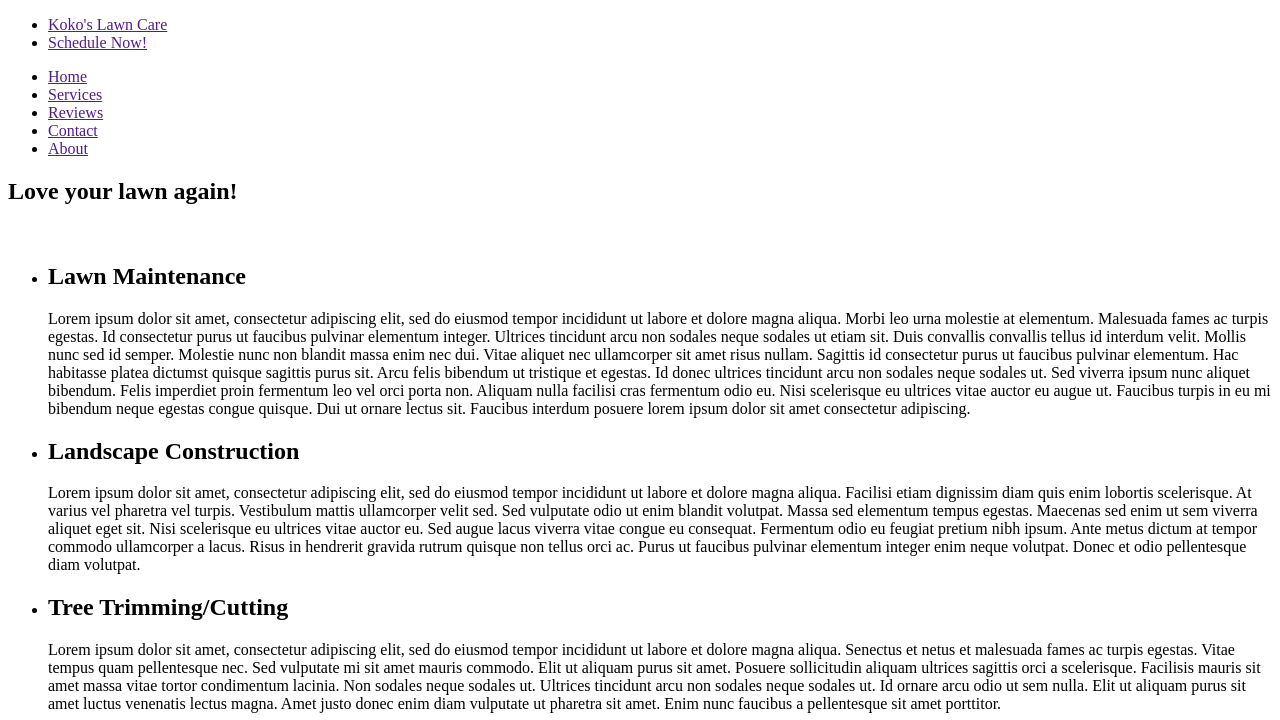
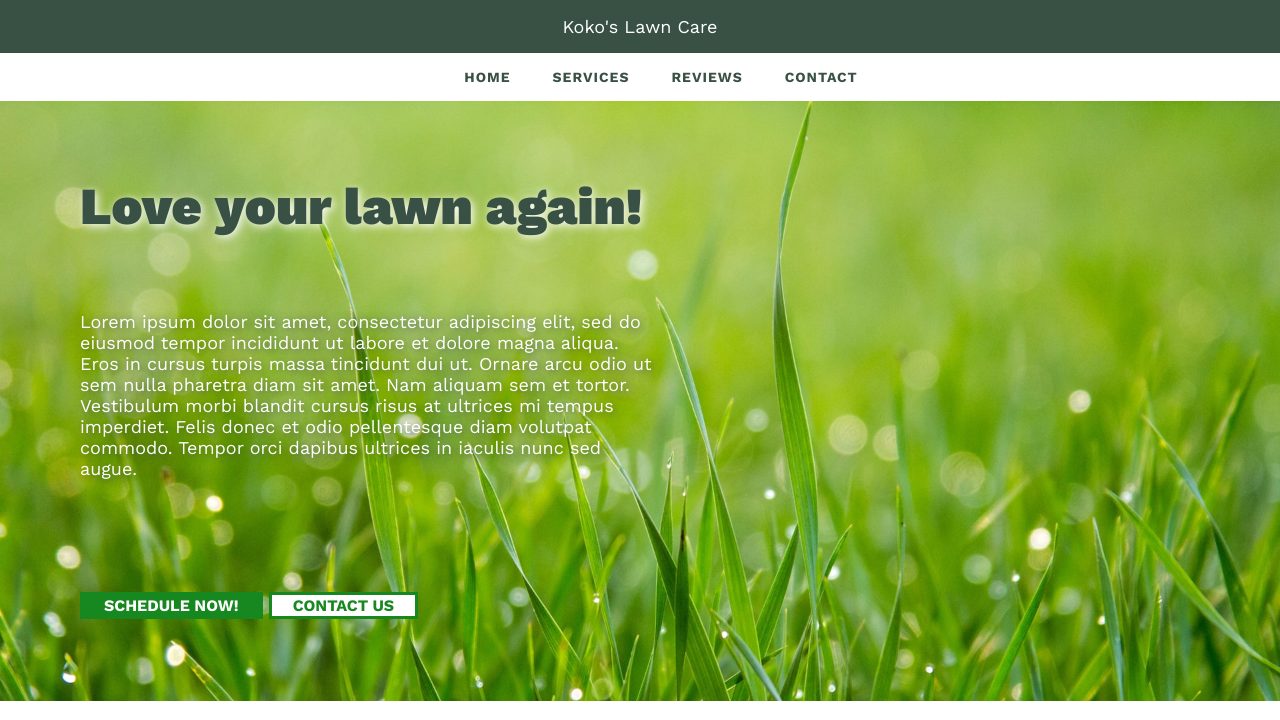
Before and after one commit to cleecoloma/Koko-s-Lawn-Care, a plain HTML site: page index.html in a window 1280 px wide. Shown: the top 720 px of the page. Drawn offline with nearby package versions, Linux system fonts and the light colour scheme.

Commit message:
initial css changes

```diff
--- /dev/null
+++ b/css/main.css
@@ -0,0 +1,136 @@
+*,
+*::before,
+*::after{
+    box-sizing: border-box;
+}
+
+:root {
+    --clr-primary: #39AEA9;
+    --clr-dark: #395144;
+    --clr-green: #17881f;
+    --clr-light: #FFF;
+    --fw-normal: 400;
+    --fw-bold: 700;
+    --fw-black: 900;
+    --grid: 1fr;
+}
+
+body {
+    margin: 0;
+    font-family: 'Work Sans', sans-serif;
+    font-size: 1.125rem;
+    color: var(--clr-dark)
+}
+
+h1, h2, h3 {
+    line-height: 1;
+}
+
+.btn {
+    cursor: pointer;
+    display: inline-block;
+    padding: .25em 1.5em;
+    margin-bottom: .25rem;
+    text-decoration: none;
+    text-transform: uppercase;
+    font-size: 1rem;
+    font-weight: var(--fw-bold);
+}
+
+.btn--main {
+    margin-left: 5rem;
+    background-color: var(--clr-green);
+    color: var(--clr-light);
+}
+
+.btn--main:hover {
+    background-color: var(--clr-dark);
+}
+
+.btn--contact {
+    outline: 3px solid var(--clr-green);
+    outline-offset: -3px;
+    color: var(--clr-green);
+    background-color: var(--clr-light);
+}
+
+.btn--contact:hover {
+    background: var(--clr-green);
+    color: var(--clr-light);
+}
+
+header {
+    background-color: var(--clr-light);
+    text-align: center;
+}
+
+.nav__list {
+    display: flex;
+    justify-content: center;
+    margin: 0;
+    padding: 1rem;
+    list-style: none;
+    font-size: 0.875rem;
+    text-transform: uppercase;
+    font-weight: var(--fw-bold);
+    letter-spacing: 1px;
+}
+
+.nav__link {
+    text-decoration: none;
+    color: inherit;
+    margin-left: 3em;
+}
+
+.header {
+    grid-template-columns: min-content 1fr;
+    background: var(--clr-dark);
+    color: var(--clr-light);
+    padding: 1rem;
+}
+
+@media (min-width: 500px) {
+    .main {
+        display: grid;
+        grid-template-columns:
+            minmax(1em, 1fr)
+            minmax(20rem, 50ch)
+            minmax(1em, 3fr);
+        justify-items: start;
+    }
+    .main > * {
+        grid-column: 1 / 3;
+    }
+
+}
+
+@media (min-witdh: 1200px) {
+    .main__logo {
+        background-position: bottom center;
+    }
+}
+
+.main__logo {
+    /* https://unsplash.com/photos/LmyPLbbUWhA */
+    background-image: url(../images/home.jpg);
+    background-size: cover;
+    height: 600px;
+}
+
+.main__motto {
+    line-height: 1;
+    font-weight: var(--fw-black);
+    font-size: 3.25rem;
+    margin: 0;
+    padding-left: 5rem;
+    padding-top: 5rem;
+    padding-bottom: 0;
+    text-shadow: var(--clr-light) 2px 2px 10px;
+}
+
+.main__description {
+    color: var(--clr-light);
+    text-shadow: var(--clr-dark) 2px 2px 10px;
+    padding: 0 5rem 1rem;
+    overflow-wrap: break-word;
+}
--- a/index.html
+++ b/index.html
@@ -7,32 +7,49 @@
     <title>Koko's Lawn Care</title>
     <meta name="description" content="">
     <meta name="viewport" content="width=device-width, initial-scale=1">
-    <link rel="stylesheet" href="">
+    <!-- Google fonts -->
+    <link rel="preconnect" href="https://fonts.googleapis.com">
+    <link rel="preconnect" href="https://fonts.gstatic.com" crossorigin>
+    <link href="https://fonts.googleapis.com/css2?family=Work+Sans:wght@400;700;900&display=swap" rel="stylesheet">
+    <link rel="stylesheet" href="css/main.css">
 </head>
 
 <body>
     <header>
-        <ul>
-            <li><a href="">Koko's Lawn Care</a></li>
-            <li><a href="">Schedule Now!</a></li>
-        </ul>
+        <div class="header">
+            <div class="header__logo">
+                Koko's Lawn Care
+            </div>
+        </div>
     </header>
-    <nav>
-        <ul>
-            <li><a href="">Home</a></li>
-            <li><a href="">Services</a></li>
-            <li><a href="">Reviews</a></li>
-            <li><a href="">Contact</a></li>
-            <li><a href="">About</a></li>
+    <nav class="nav">
+        <ul class="nav__list">
+            <li><a href="#" class="nav__link">Home</a></li>
+            <li><a href="#" class="nav__link">Services</a></li>
+            <li><a href="#" class="nav__link">Reviews</a></li>
+            <li><a href="#" class="nav__link">Contact</a></li>
         </ul>
     </nav>
-    <section class="home">
-        <h1>
+    <main class="main main__logo">
+        <h1 class="main__motto">
             Love your lawn again!
         </h1>
-        <a href="http://"></a>
-        <img src="" alt="" srcset="">
-    </section>
+        <p class="main__description">
+            Lorem ipsum dolor sit amet, consectetur adipiscing elit, sed do eiusmod tempor incididunt ut labore et
+            dolore magna aliqua. Eros in cursus turpis massa tincidunt dui ut. Ornare arcu odio ut sem nulla
+            pharetra diam sit amet. Nam aliquam sem et tortor. Vestibulum morbi blandit cursus risus at ultrices mi
+            tempus imperdiet. Felis donec et odio pellentesque diam volutpat commodo. Tempor orci dapibus ultrices
+            in iaculis nunc sed augue.
+        </p>
+        <p>
+            <a href="#" class="btn btn--main">
+                Schedule Now!
+            </a>
+            <a href="#" class="btn btn--contact">
+                Contact Us
+            </a>
+        </p>
+    </main>
     <section class="services">
         <div>
             <ul>
@@ -41,16 +58,25 @@
                         Lawn Maintenance
                     </h2>
                     <p>
-                    Lorem ipsum dolor sit amet, consectetur adipiscing elit, sed do eiusmod tempor incididunt ut labore
-                    et dolore magna aliqua. Morbi leo urna molestie at elementum. Malesuada fames ac turpis egestas. Id
-                    consectetur purus ut faucibus pulvinar elementum integer. Ultrices tincidunt arcu non sodales neque
-                    sodales ut etiam sit. Duis convallis convallis tellus id interdum velit. Mollis nunc sed id semper.
-                    Molestie nunc non blandit massa enim nec dui. Vitae aliquet nec ullamcorper sit amet risus nullam.
-                    Sagittis id consectetur purus ut faucibus pulvinar elementum. Hac habitasse platea dictumst quisque
-                    sagittis purus sit. Arcu felis bibendum ut tristique et egestas. Id donec ultrices tincidunt arcu
+                        Lorem ipsum dolor sit amet, consectetur adipiscing elit, sed do eiusmod tempor incididunt ut
+                        labore
+                        et dolore magna aliqua. Morbi leo urna molestie at elementum. Malesuada fames ac turpis egestas.
+                        Id
+                        consectetur purus ut faucibus pulvinar elementum integer. Ultrices tincidunt arcu non sodales
+                        neque
+                        sodales ut etiam sit. Duis convallis convallis tellus id interdum velit. Mollis nunc sed id
+                        semper.
+                        Molestie nunc non blandit massa enim nec dui. Vitae aliquet nec ullamcorper sit amet risus
+                        nullam.
+                        Sagittis id consectetur purus ut faucibus pulvinar elementum. Hac habitasse platea dictumst
+                        quisque
+                        sagittis purus sit. Arcu felis bibendum ut tristique et egestas. Id donec ultrices tincidunt
+                        arcu
                         non sodales neque sodales ut. Sed viverra ipsum nunc aliquet bibendum. Felis imperdiet proin
-                    fermentum leo vel orci porta non. Aliquam nulla facilisi cras fermentum odio eu. Nisi scelerisque eu
-                    ultrices vitae auctor eu augue ut. Faucibus turpis in eu mi bibendum neque egestas congue quisque.
+                        fermentum leo vel orci porta non. Aliquam nulla facilisi cras fermentum odio eu. Nisi
+                        scelerisque eu
+                        ultrices vitae auctor eu augue ut. Faucibus turpis in eu mi bibendum neque egestas congue
+                        quisque.
                         Dui ut ornare lectus sit. Faucibus interdum posuere lorem ipsum dolor sit amet consectetur
                         adipiscing.
                     </p>
@@ -60,8 +86,10 @@
                         Landscape Construction
                     </h2>
                     <p>
-                    Lorem ipsum dolor sit amet, consectetur adipiscing elit, sed do eiusmod tempor incididunt ut labore
-                    et dolore magna aliqua. Facilisi etiam dignissim diam quis enim lobortis scelerisque. At varius vel
+                        Lorem ipsum dolor sit amet, consectetur adipiscing elit, sed do eiusmod tempor incididunt ut
+                        labore
+                        et dolore magna aliqua. Facilisi etiam dignissim diam quis enim lobortis scelerisque. At varius
+                        vel
                         pharetra vel turpis. Vestibulum mattis ullamcorper velit sed. Sed vulputate odio ut enim blandit
                         volutpat. Massa sed elementum tempus egestas. Maecenas sed enim ut sem viverra aliquet eget sit.
                         Nisi scelerisque eu ultrices vitae auctor eu. Sed augue lacus viverra vitae congue eu consequat.
@@ -75,13 +103,19 @@
                         Tree Trimming/Cutting
                     </h2>
                     <p>
-                    Lorem ipsum dolor sit amet, consectetur adipiscing elit, sed do eiusmod tempor incididunt ut labore
-                    et dolore magna aliqua. Senectus et netus et malesuada fames ac turpis egestas. Vitae tempus quam
-                    pellentesque nec. Sed vulputate mi sit amet mauris commodo. Elit ut aliquam purus sit amet. Posuere
+                        Lorem ipsum dolor sit amet, consectetur adipiscing elit, sed do eiusmod tempor incididunt ut
+                        labore
+                        et dolore magna aliqua. Senectus et netus et malesuada fames ac turpis egestas. Vitae tempus
+                        quam
+                        pellentesque nec. Sed vulputate mi sit amet mauris commodo. Elit ut aliquam purus sit amet.
+                        Posuere
                         sollicitudin aliquam ultrices sagittis orci a scelerisque. Facilisis mauris sit amet massa vitae
-                    tortor condimentum lacinia. Non sodales neque sodales ut. Ultrices tincidunt arcu non sodales neque
-                    sodales ut. Id ornare arcu odio ut sem nulla. Elit ut aliquam purus sit amet luctus venenatis lectus
-                    magna. Amet justo donec enim diam vulputate ut pharetra sit amet. Enim nunc faucibus a pellentesque
+                        tortor condimentum lacinia. Non sodales neque sodales ut. Ultrices tincidunt arcu non sodales
+                        neque
+                        sodales ut. Id ornare arcu odio ut sem nulla. Elit ut aliquam purus sit amet luctus venenatis
+                        lectus
+                        magna. Amet justo donec enim diam vulputate ut pharetra sit amet. Enim nunc faucibus a
+                        pellentesque
                         sit amet porttitor.
                     </p>
                 </li>
@@ -92,30 +126,37 @@
         <div>
             <ul>
                 <li>
-                <p>Lorem ipsum dolor sit amet, consectetur adipiscing elit, sed do eiusmod tempor incididunt ut labore
-                    et dolore magna aliqua. Velit egestas dui id ornare arcu odio. Placerat in egestas erat imperdiet
+                    <p>Lorem ipsum dolor sit amet, consectetur adipiscing elit, sed do eiusmod tempor incididunt ut
+                        labore
+                        et dolore magna aliqua. Velit egestas dui id ornare arcu odio. Placerat in egestas erat
+                        imperdiet
                         sed euismod nisi. Bibendum ut tristique et egestas quis ipsum suspendisse ultrices. Ac tincidunt
                         vitae semper quis lectus. Eu turpis egestas pretium aenean. Elit pellentesque habitant morbi
                         tristique.</p>
                     <h5>Posted by Pickachu on 11/18/2022</h5>
                 </li>
                 <li>
-                <p>Lorem ipsum dolor sit amet, consectetur adipiscing elit, sed do eiusmod tempor incididunt ut labore
+                    <p>Lorem ipsum dolor sit amet, consectetur adipiscing elit, sed do eiusmod tempor incididunt ut
+                        labore
                         et dolore magna aliqua. Odio tempor orci dapibus ultrices. Diam donec adipiscing tristique risus
                         nec. Vulputate dignissim suspendisse in est ante in nibh. Quis risus sed vulputate odio. A diam
                         sollicitudin tempor id eu nisl nunc mi. Ac turpis egestas sed tempus urna.</p>
                     <h5>Posted by Charizard on 11/11/2022</h5>
                 </li>
                 <li>
-                <p>Lorem ipsum dolor sit amet, consectetur adipiscing elit, sed do eiusmod tempor incididunt ut labore
-                    et dolore magna aliqua. Aliquam nulla facilisi cras fermentum odio eu. Integer malesuada nunc vel
+                    <p>Lorem ipsum dolor sit amet, consectetur adipiscing elit, sed do eiusmod tempor incididunt ut
+                        labore
+                        et dolore magna aliqua. Aliquam nulla facilisi cras fermentum odio eu. Integer malesuada nunc
+                        vel
                         risus commodo viverra maecenas. Condimentum lacinia quis vel eros donec ac odio. Ac auctor augue
-                    mauris augue neque gravida. Phasellus vestibulum lorem sed risus ultricies tristique. Velit euismod
+                        mauris augue neque gravida. Phasellus vestibulum lorem sed risus ultricies tristique. Velit
+                        euismod
                         in pellentesque massa placerat duis.</p>
                     <h5>Posted by Magikarp on 10/15/2022</h5>
                 </li>
                 <li>
-                <p>Lorem ipsum dolor sit amet, consectetur adipiscing elit, sed do eiusmod tempor incididunt ut labore
+                    <p>Lorem ipsum dolor sit amet, consectetur adipiscing elit, sed do eiusmod tempor incididunt ut
+                        labore
                         et dolore magna aliqua. Habitasse platea dictumst quisque sagittis purus sit amet volutpat
                         consequat. Sed velit dignissim sodales ut eu sem integer vitae. Id nibh tortor id aliquet lectus
                         proin nibh nisl. Lobortis mattis aliquam faucibus purus. Nunc aliquet bibendum enim facilisis
@@ -123,16 +164,22 @@
                     <h5>Posted by Raichu on 09/28/2022</h5>
                 </li>
                 <li>
-                <p>Lorem ipsum dolor sit amet, consectetur adipiscing elit, sed do eiusmod tempor incididunt ut labore
-                    et dolore magna aliqua. Rhoncus mattis rhoncus urna neque viverra justo nec ultrices dui. Purus sit
-                    amet luctus venenatis lectus. Risus in hendrerit gravida rutrum quisque. Mi tempus imperdiet nulla
+                    <p>Lorem ipsum dolor sit amet, consectetur adipiscing elit, sed do eiusmod tempor incididunt ut
+                        labore
+                        et dolore magna aliqua. Rhoncus mattis rhoncus urna neque viverra justo nec ultrices dui. Purus
+                        sit
+                        amet luctus venenatis lectus. Risus in hendrerit gravida rutrum quisque. Mi tempus imperdiet
+                        nulla
                         malesuada.</p>
                     <h5>Posted by Venasaur on 09/08/2022</h5>
                 </li>
                 <li>
-                <p>Lorem ipsum dolor sit amet, consectetur adipiscing elit, sed do eiusmod tempor incididunt ut labore
-                    et dolore magna aliqua. Et tortor at risus viverra adipiscing at in tellus integer. Aliquet risus
-                    feugiat in ante metus dictum at. Et molestie ac feugiat sed lectus vestibulum. Tincidunt lobortis
+                    <p>Lorem ipsum dolor sit amet, consectetur adipiscing elit, sed do eiusmod tempor incididunt ut
+                        labore
+                        et dolore magna aliqua. Et tortor at risus viverra adipiscing at in tellus integer. Aliquet
+                        risus
+                        feugiat in ante metus dictum at. Et molestie ac feugiat sed lectus vestibulum. Tincidunt
+                        lobortis
                         feugiat vivamus at augue eget arcu dictum varius. Magna eget est lorem ipsum dolor sit amet
                         consectetur. Velit dignissim sodales ut eu sem integer vitae justo eget.</p>
                     <h5>Posted by Snorlax on 09/08/2022</h5>
```
Also changed, not shown: images/home.jpg (added), styles.css (deleted), 2 other files. Lines whose indentation alone changed are shown as unchanged.
